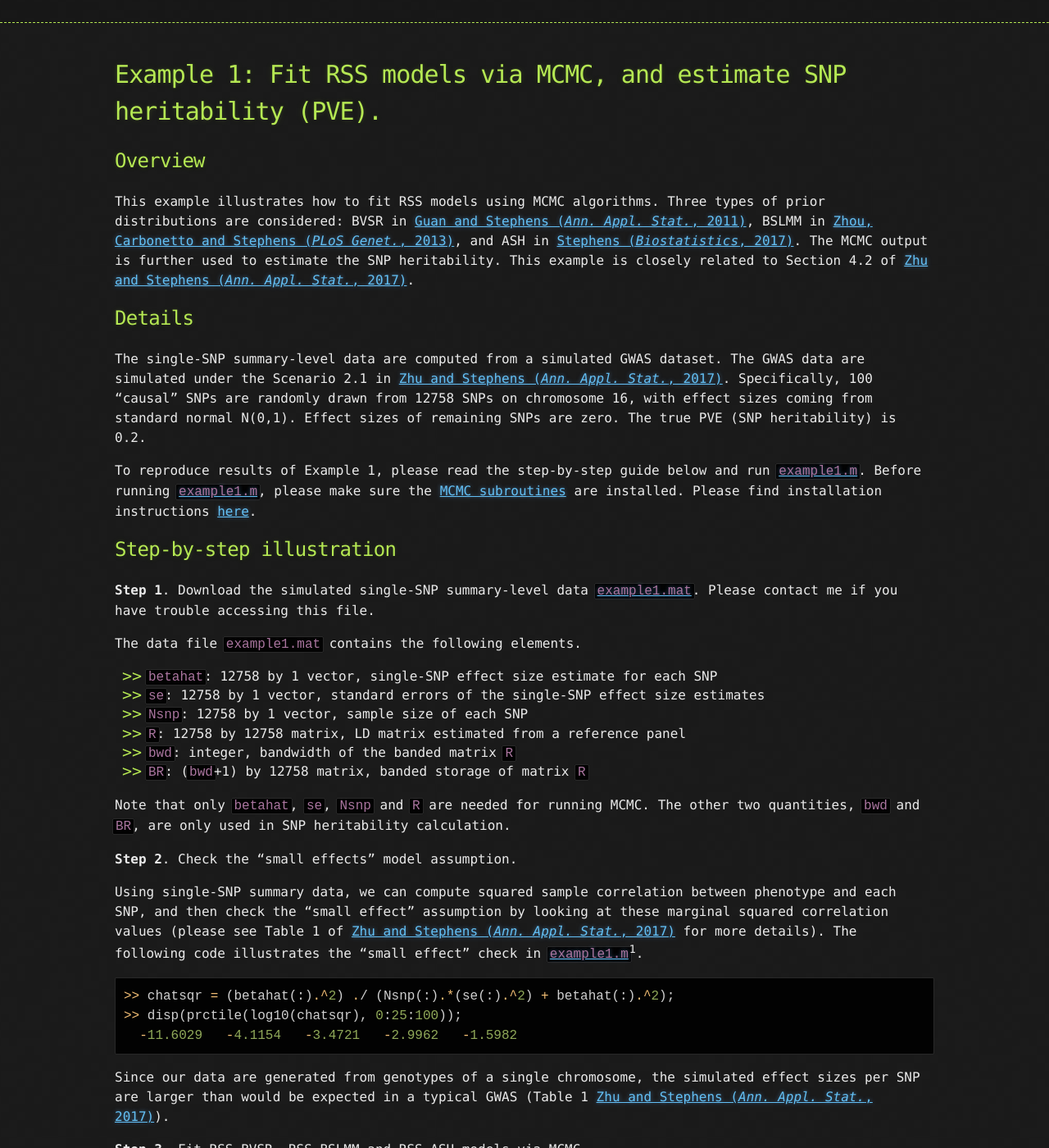
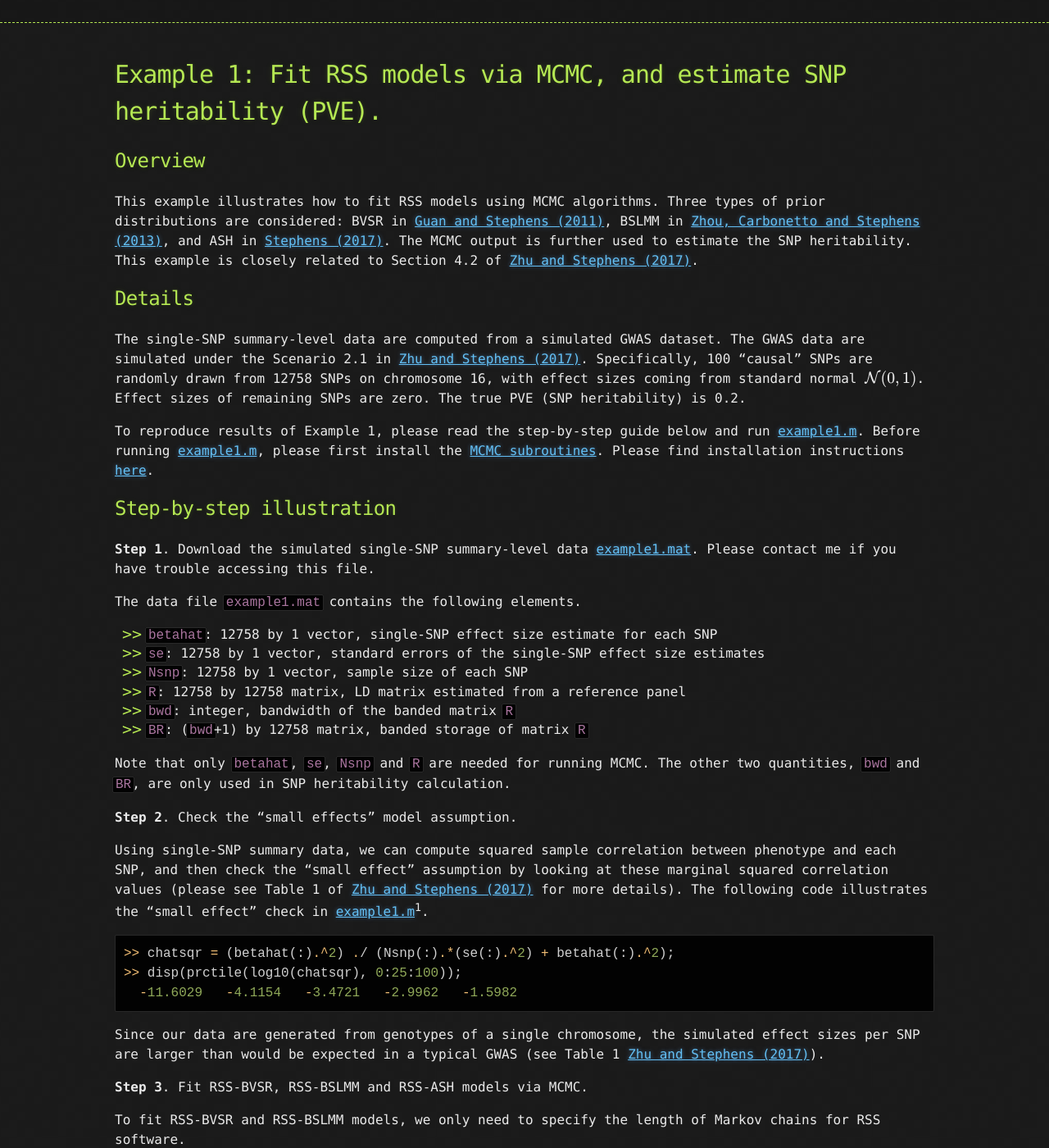
Before and after one commit to stephenslab/rss, a Jekyll site: the page built from docs/Example-1.md, in a window 1280 px wide and 1400 px high, scrolled down 209 px. Shown: the whole window at 82% size. Built offline with Jekyll 4.4.1, drawn with Linux system fonts in a browser that asks for light colours; our own code applies the rules of GitHub Pages for plain Markdown files; formulas are drawn with MathJax 3; some of the changed text lies outside the part shown.

Commit message:
update example 1

````diff
--- a/docs/Example-1.md
+++ b/docs/Example-1.md
@@ -1,5 +1,5 @@
-[Zhu and Stephens (*Ann. Appl. Stat.*, 2017)]: https://projecteuclid.org/euclid.aoas/1507168840
-[`example1.m`]: https://github.com/stephenslab/rss/blob/master/examples/example1.m
+[Zhu and Stephens (2017)]: https://projecteuclid.org/euclid.aoas/1507168840
+[example1.m]: https://github.com/stephenslab/rss/blob/master/examples/example1.m
 
 # Example 1: Fit RSS models via MCMC, and estimate SNP heritability (PVE).
 
@@ -7,29 +7,29 @@
 
 This example illustrates how to fit RSS models using MCMC
 algorithms. Three types of prior distributions are considered:
-BVSR in [Guan and Stephens (*Ann. Appl. Stat.*, 2011)](https://projecteuclid.org/euclid.aoas/1318514285),
-BSLMM in [Zhou, Carbonetto and Stephens (*PLoS Genet.*, 2013)](https://doi.org/10.1371/journal.pgen.1003264),
-and ASH in [Stephens (*Biostatistics*, 2017)](https://doi.org/10.1093/biostatistics/kxw041).
+BVSR in [Guan and Stephens (2011)](https://projecteuclid.org/euclid.aoas/1318514285),
+BSLMM in [Zhou, Carbonetto and Stephens (2013)](https://doi.org/10.1371/journal.pgen.1003264),
+and ASH in [Stephens (2017)](https://doi.org/10.1093/biostatistics/kxw041).
 The MCMC output is further used to estimate the SNP heritability.
-This example is closely related to Section 4.2 of [Zhu and Stephens (*Ann. Appl. Stat.*, 2017)][].
+This example is closely related to Section 4.2 of [Zhu and Stephens (2017)][].
 
 ## Details
 The single-SNP summary-level data are computed from a simulated GWAS dataset.
-The GWAS data are simulated under the Scenario 2.1 in [Zhu and Stephens (*Ann. Appl. Stat.*, 2017)][].
+The GWAS data are simulated under the Scenario 2.1 in [Zhu and Stephens (2017)][].
 Specifically, 100 "causal" SNPs are randomly drawn from 12758 SNPs on chromosome 16,
-with effect sizes coming from standard normal N(0,1).
+with effect sizes coming from standard normal $${\cal N}(0,1)$$.
 Effect sizes of remaining SNPs are zero. The true PVE (SNP heritability) is 0.2.
 
-To reproduce results of Example 1, please read the step-by-step guide below and run [`example1.m`][].
-Before running [`example1.m`][], please make sure the
-[MCMC subroutines](https://github.com/stephenslab/rss/tree/master/src) are installed.
+To reproduce results of Example 1, please read the step-by-step guide below and run [example1.m][].
+Before running [example1.m][], please first install the
+[MCMC subroutines](https://github.com/stephenslab/rss/tree/master/src).
 Please find installation instructions [here](RSS-via-MCMC).
 
 ## Step-by-step illustration
 
 **Step 1**.
 Download the simulated single-SNP summary-level data
-[`example1.mat`](https://projects.rcc.uchicago.edu/mstephens/rss_wiki/example1/).
+[example1.mat](https://projects.rcc.uchicago.edu/mstephens/rss_wiki/example1/).
 Please contact me if you have trouble accessing this file.
 
 The data file `example1.mat` contains the following elements.
@@ -46,10 +46,12 @@ The other two quantities, `bwd` and `BR`, are only used in SNP heritability calc
 
 **Step 2**. Check the "small effects" model assumption.
 
-Using single-SNP summary data, we can compute squared sample correlation between phenotype and each SNP,
-and then check the "small effect" assumption by looking at these marginal squared correlation values
-(please see Table 1 of [Zhu and Stephens (*Ann. Appl. Stat.*, 2017)][] for more details).
-The following code illustrates the "small effect" check in [`example1.m`][]<sup>1</sup>.
+Using single-SNP summary data, we can compute squared
+sample correlation between phenotype and each SNP,
+and then check the "small effect" assumption by
+looking at these marginal squared correlation values
+(please see Table 1 of [Zhu and Stephens (2017)][] for more details).
+The following code illustrates the "small effect" check in [example1.m][]<sup>1</sup>.
 
 ```matlab
 >> chatsqr = (betahat(:).^2) ./ (Nsnp(:).*(se(:).^2) + betahat(:).^2);
@@ -59,7 +61,7 @@ The following code illustrates the "small effect" check in [`example1.m`][]<sup>
 
 Since our data are generated from genotypes of a single chromosome,
 the simulated effect sizes per SNP are larger than would be expected in a typical GWAS
-(Table 1 [Zhu and Stephens (*Ann. Appl. Stat.*, 2017)][]).
+(see Table 1 [Zhu and Stephens (2017)][]).
 
 **Step 3**. Fit RSS-BVSR, RSS-BSLMM and RSS-ASH models via MCMC.
 
@@ -98,7 +100,7 @@ end
 ```
 
 Recall that the SNP heritability estimator (Equation 3.8 of
-[Zhu and Stephens (*Ann. Appl. Stat.*, 2017)][]) involves vector-matrix-vector product.
+[Zhu and Stephens (2017)][]) involves vector-matrix-vector product.
 To speed calculation, we exploit the banded structure of `R` and use the banded version
 of vector-matrix-vector product implemented in `lapack`.
 Hence, the banded storage `BR`, instead of the original form `R`, is used to calculate SNP heritability.
@@ -115,20 +117,22 @@ and the total computational time (including MCMC iterations and PVE calculations
 | RSS-BSLMM | 0.216 [0.136, 0.306] | 2.52 hours |
 | RSS-ASH   | 0.197 [0.114, 0.286] | 6.69 hours |
 
-The following histograms depict the posterior distributions of estimated SNP heritability under these three models.
+The following histograms show the posterior distributions
+of estimated SNP heritability under these three models.
+
 ![example1_pve](images/rss_example1_pve.png)
 
 ## More simulations
 
-Simulations in Section 4.2 of [Zhu and Stephens (*Ann. Appl. Stat.*, 2017)][]
+Simulations in Section 4.2 of [Zhu and Stephens (2017)][]
 are essentially "replications" of the example above.
 To facilitate reproducible research, we make the simulated datasets
-for Scenarios 2.1 and 2.2 in Section 4.2 of [Zhu and Stephens (*Ann. Appl. Stat.*, 2017)][]
-available ([`rss_example1_simulations.tar.gz`](https://projects.rcc.uchicago.edu/mstephens/rss_wiki/example1/readme))<sup>2</sup>.
+for Scenarios 2.1 and 2.2 in Section 4.2 of [Zhu and Stephens (2017)][] available
+([rss_example1_simulations.tar.gz](https://projects.rcc.uchicago.edu/mstephens/rss_wiki/example1/readme))<sup>2</sup>.
 
 Each simulated dataset contains three files: `genotype.txt`, `phenotype.txt` and `simulated_data.mat`.
 The files `genotype.txt` and `phenotype.txt` are the genotype and phenotype files for
-[`GEMMA`](https://github.com/xiangzhou/GEMMA).
+[GEMMA](https://github.com/xiangzhou/GEMMA).
 The file `simulated_data.mat` contains three cells.
 
 ```matlab
@@ -165,12 +169,12 @@ we obtain the following PVE estimation results.
 
 **Footnotes:**
 
-1. The function [`prctile`](http://www.mathworks.com/help/stats/prctile.html)
-used in [`example1.m`][] requires the [Statistics and Machine Learning Toolbox](http://www.mathworks.com/help/stats/index.html).
+1. The function [prctile](http://www.mathworks.com/help/stats/prctile.html)
+used in [example1.m][] requires the [Statistics and Machine Learning Toolbox](http://www.mathworks.com/help/stats/index.html).
 Please see this [commit](https://github.com/stephenslab/rss/pull/3/commits/566e149ed840a913bfef9c0d7bf82feb41d6735d)
 (courtesy of Dr. [Dr. Peter Carbonetto](https://pcarbo.github.io/))
 if this required toolbox is not available in your environment.
 
 2. Currently these files are locked, since they contain individual-level genotypes
-from Wellcome Trust Case Control Consortium (WTCCC, https://www.wtccc.org.uk/).
+from Wellcome Trust Case Control Consortium (WTCCC, <https://www.wtccc.org.uk/>).
 You need to get permission from WTCCC before we can share these files with you.
````
